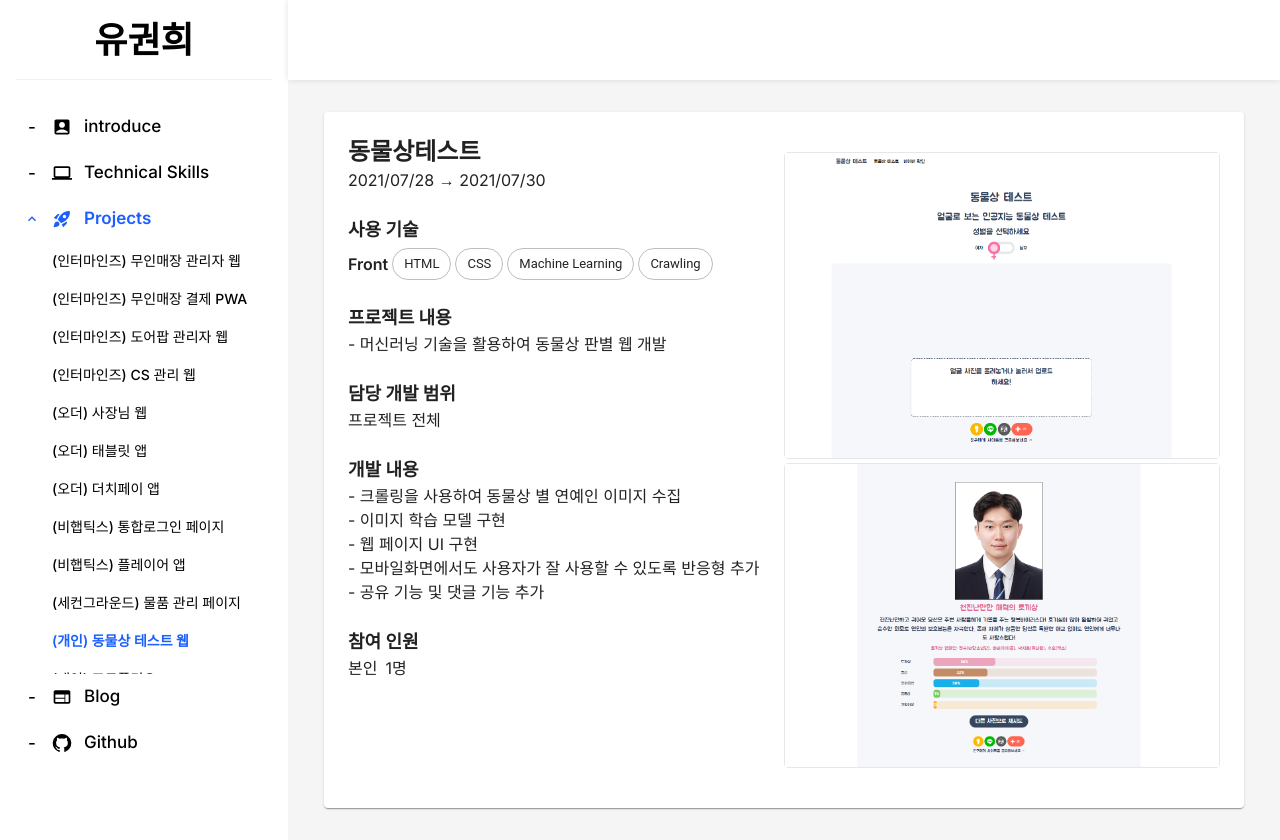
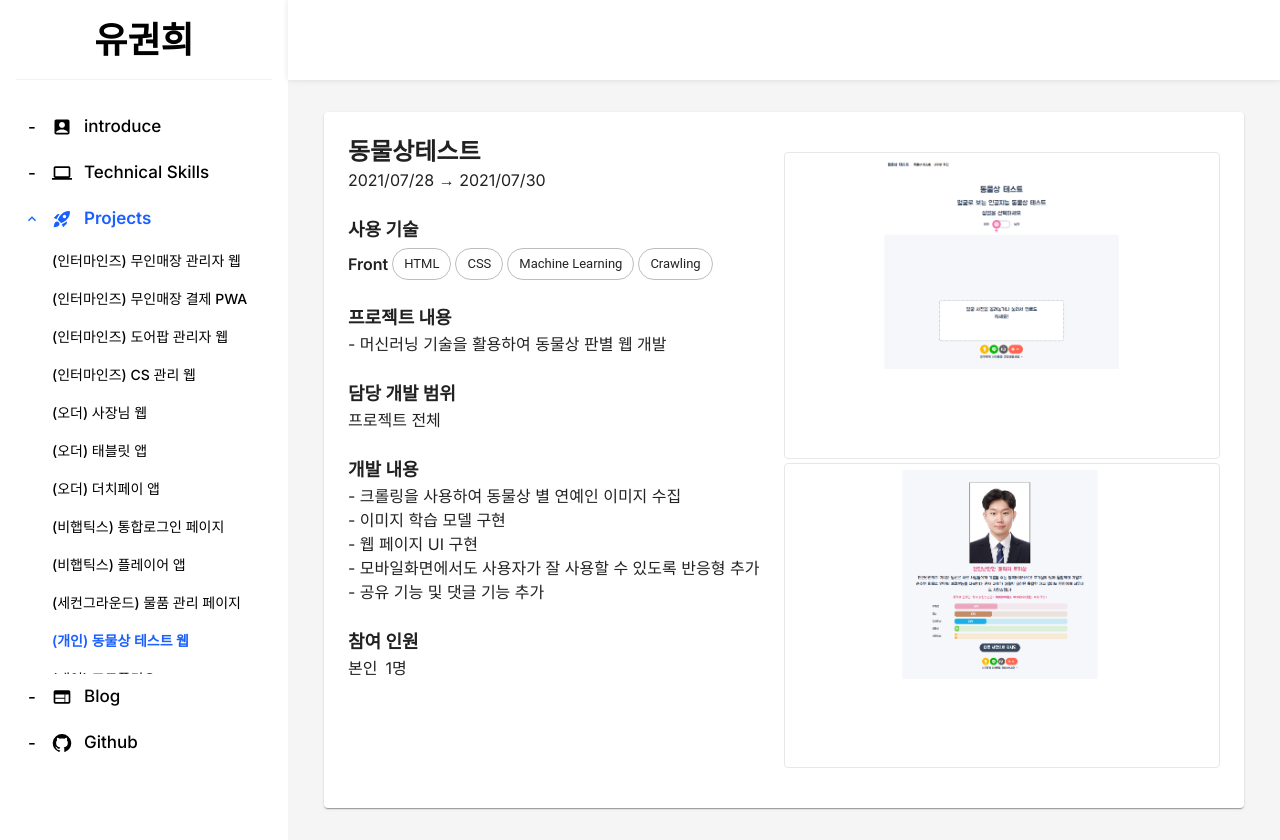
Before and after one commit to Yoogwonhui/portfolio, a Next.js app: page /projects/animal in a window 1280 px wide. Built offline with nearby package versions, Linux system fonts and the light colour scheme.

Commit message:
Feat : 프로젝트 디테일 이미지 모달 추가

```diff
--- a/app/(routes)/projects/[projectName]/page.tsx
+++ b/app/(routes)/projects/[projectName]/page.tsx
@@ -5,6 +5,7 @@ import Link from 'next/link';
 import Chip from '@mui/material/Chip';
 import ImageList from '@mui/material/ImageList';
 import ImageListItem from '@mui/material/ImageListItem';
+import ModalComponent from '@/app/_components/ModalComponent';
 
 export default function Page({ params }: { params: { projectName: string } }) {
 	const projectName = params.projectName;
@@ -114,14 +115,34 @@ export default function Page({ params }: { params: { projectName: string } }) {
 							key={index}
 							className="border border-solid border-gray-200 rounded"
 						>
+							<ModalComponent
+								isVertical={projectInfo.imgRatio === 'vertical'}
+								buttonChildren={
 									<img
 										src={`/images/projects/${projectName}/${
 											index + 1
 										}.png`}
 										alt=""
 										loading="lazy"
-								style={{ width: '100%', height: 'auto' }}
+										style={{
+											width: '100%',
+											height: 'auto',
+										}}
 									/>
+								}
+							>
+								<img
+									src={`/images/projects/${projectName}/${
+										index + 1
+									}.png`}
+									alt=""
+									loading="lazy"
+									style={{
+										width: '100%',
+										height: 'auto',
+									}}
+								/>
+							</ModalComponent>
 						</ImageListItem>
 					))}
 				</ImageList>
--- /dev/null
+++ b/app/_components/ModalComponent.tsx
@@ -0,0 +1,55 @@
+'use client';
+
+import { useState } from 'react';
+import Modal from '@mui/material/Modal';
+import Button from '@mui/material/Button';
+import Box from '@mui/material/Box';
+import { useMediaQuery } from 'react-responsive';
+
+export default function ModalComponent({
+	buttonChildren,
+	children,
+	isVertical = false,
+}: {
+	buttonChildren: React.ReactNode;
+	children: React.ReactNode;
+	isVertical?: boolean;
+}) {
+	const isTablet = useMediaQuery({ query: '(max-width: 1224px)' });
+	const isMobile = useMediaQuery({ query: '(max-width: 768px)' });
+
+	const [open, setOpen] = useState(false);
+	const handleOpen = () => setOpen(true);
+	const handleClose = () => setOpen(false);
+
+	const style = {
+		position: 'absolute' as 'absolute',
+		top: '50%',
+		left: '50%',
+		transform: 'translate(-50%, -50%)',
+		bgcolor: 'background.paper',
+		border: '2px solid #000',
+		boxShadow: 24,
+		p: 1,
+		width: isMobile
+			? isVertical
+				? '60vw'
+				: '95vw'
+			: isTablet
+			? isVertical
+				? '40vw'
+				: '90vw'
+			: isVertical
+			? '20vw'
+			: '70vw',
+	};
+
+	return (
+		<div>
+			<Button onClick={handleOpen}>{buttonChildren}</Button>
+			<Modal open={open} onClose={handleClose}>
+				<Box sx={style}>{children}</Box>
+			</Modal>
+		</div>
+	);
+}
--- a/package.json
+++ b/package.json
@@ -16,6 +16,7 @@
     "next": "14.0.4",
     "react": "^18",
     "react-dom": "^18",
+    "react-responsive": "^10.0.0",
     "react-type-animation": "^3.2.0"
   },
   "devDependencies": {
```
Also changed, not shown: 1 other file (tests, documents, lock files or other folders). Lines whose indentation alone changed are shown as unchanged.
